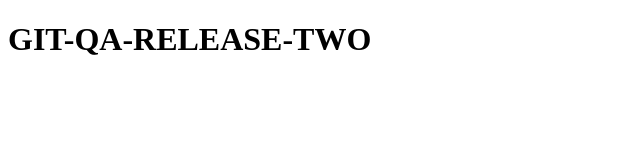
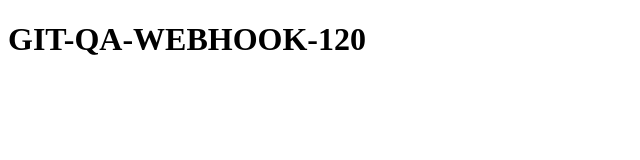
Before and after one commit to Ali-Hassan-hub-web/ezepanel-git-qa-public-20261122, a plain HTML site: page index.html in a window 1280 px wide. Shown: the whole page, without its empty margins (0-640 px from the left). Drawn offline with Linux system fonts and the light colour scheme.

Commit message:
QA120 real signed webhook deployment

```diff
--- a/index.html
+++ b/index.html
@@ -1 +1 @@
-<!doctype html><title>EzePanel Git QA</title><h1>GIT-QA-RELEASE-TWO</h1>
+<!doctype html><title>EzePanel Git QA</title><h1>GIT-QA-WEBHOOK-120</h1>
```
